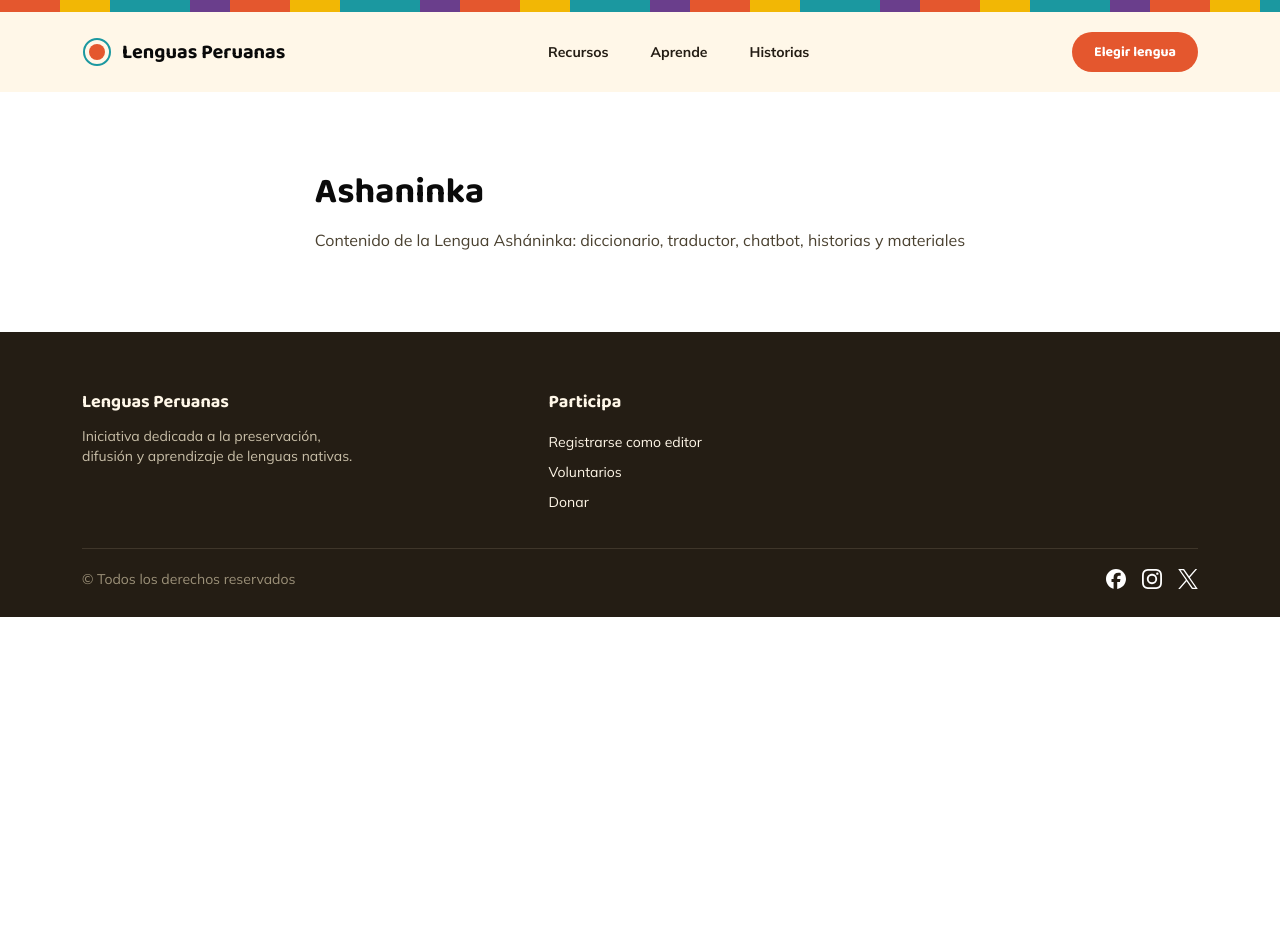
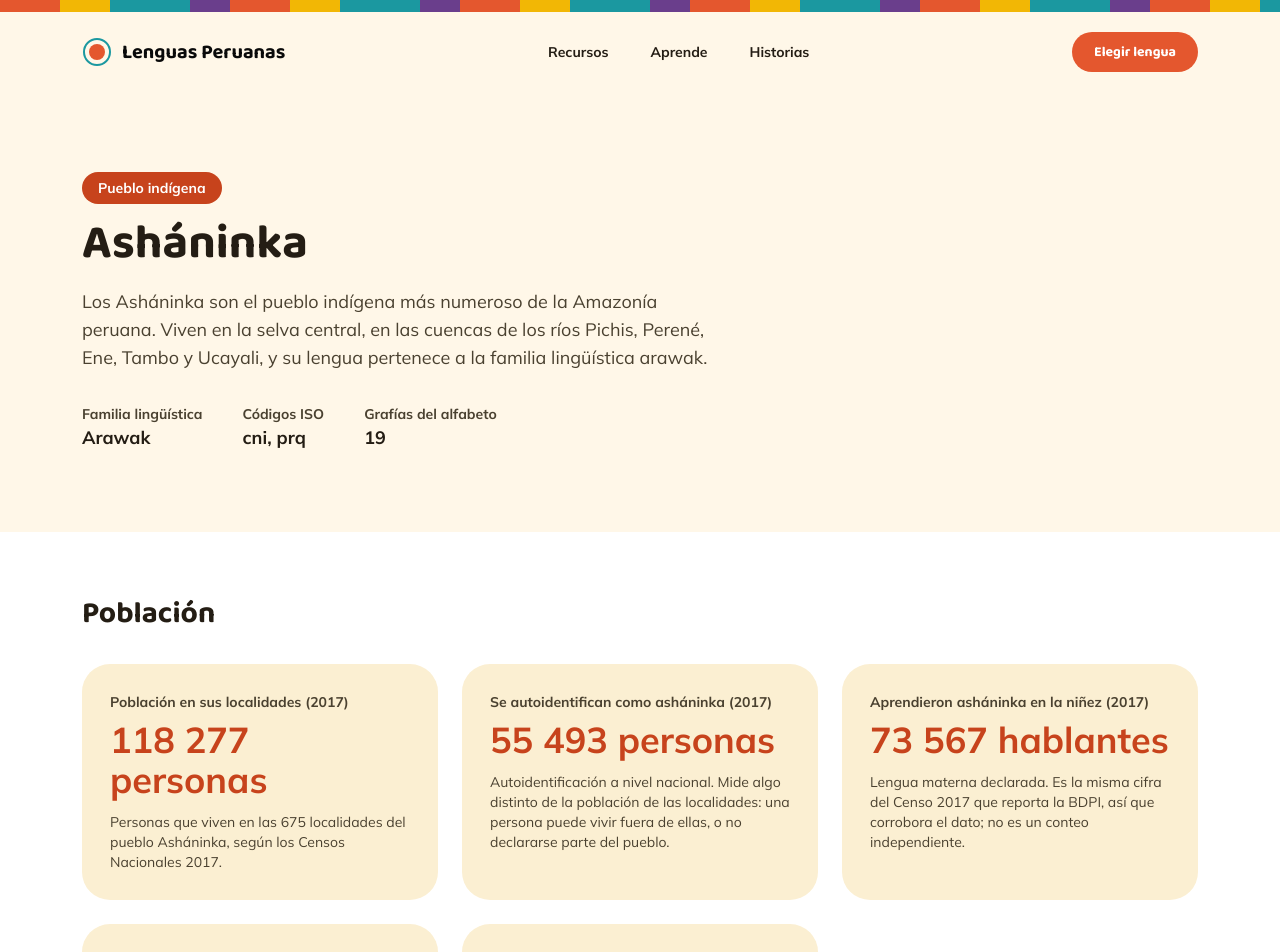
Before and after one commit to ouracademy/living-langs-peru, a Next.js app: page /ashaninka in a window 1280 px wide. Shown: the top 952 px of the page. Before the commit the page ends 800 px from the top, so only its background shows below. Built offline with nearby package versions, Linux system fonts and the light colour scheme.

Commit message:
feat: add-people hero and figure-grid component

```diff
--- a/src/app/ashaninka/page.tsx
+++ b/src/app/ashaninka/page.tsx
@@ -1,11 +1,21 @@
+import type { Metadata } from "next";
+
+import { FigureGrid } from "@/components/peoples/figure-grid";
+import { PeopleHero } from "@/components/peoples/people-hero";
+import { ashaninka } from "@/lib/peoples";
+
+// Static rather than `generateMetadata`: the route has no params, so there is
+// nothing to await and nothing to compute per request.
+export const metadata: Metadata = {
+  title: "Pueblo Asháninka",
+  description: ashaninka.summary.text,
+};
+
 export default function AshaninkaPage() {
   return (
-    <main className="mx-auto max-w-[1180px] px-8 py-20">
-      <h1 className="text-4xl font-bold">Ashaninka</h1>
-      <p className="mt-4 text-[#4A4130]">
-        Contenido de la Lengua Asháninka: diccionario, traductor, chatbot,
-        historias y materiales
-      </p>
+    <main className="flex flex-1 flex-col">
+      <PeopleHero people={ashaninka} />
+      <FigureGrid figures={ashaninka.figures} />
     </main>
   );
 }
--- /dev/null
+++ b/src/components/peoples/figure-grid.tsx
@@ -0,0 +1,43 @@
+import { formatFigure } from "@/lib/peoples/format";
+import type { Figure } from "@/lib/peoples";
+
+type FigureGridProps = {
+  figures: Figure[];
+};
+
+/**
+ * The 2017 census yields three different counts of the Asháninka people, and
+ * the page shows all three with their own label and note. Collapsing them into
+ * a single "population" number would be factually wrong. See spec §5.3.
+ */
+export function FigureGrid({ figures }: FigureGridProps) {
+  return (
+    <section
+      id="poblacion"
+      aria-labelledby="poblacion-title"
+      className="scroll-mt-24 bg-white"
+    >
+      <div className="mx-auto max-w-[1180px] px-8 py-16">
+        <h2 id="poblacion-title" className="text-3xl font-bold text-[#241D14]">
+          Población
+        </h2>
+        <dl className="mt-8 grid grid-cols-1 gap-6 sm:grid-cols-2 lg:grid-cols-3">
+          {figures.map((figure) => (
+            <div key={figure.id} className="rounded-[28px] bg-[#FBEFD2] p-7">
+              <dt className="text-sm font-bold text-[#4A4130]">
+                {figure.label}
+                {figure.year ? ` (${figure.year})` : null}
+              </dt>
+              <dd className="mt-2 text-4xl font-bold text-[#C7431C]">
+                {formatFigure(figure)}
+              </dd>
+              {figure.note ? (
+                <p className="mt-3 text-sm text-[#4A4130]">{figure.note}</p>
+              ) : null}
+            </div>
+          ))}
+        </dl>
+      </div>
+    </section>
+  );
+}
--- /dev/null
+++ b/src/components/peoples/people-hero.tsx
@@ -0,0 +1,49 @@
+import type { People } from "@/lib/peoples";
+
+type PeopleHeroProps = {
+  people: People;
+};
+
+export function PeopleHero({ people }: PeopleHeroProps) {
+  const { language } = people;
+
+  return (
+    <section className="bg-[#FFF7E8]">
+      <div className="mx-auto max-w-[1180px] px-8 py-16 md:py-20">
+        <span className="mb-4 inline-flex items-center gap-2 rounded-full bg-[#C7431C] px-4 py-1.5 text-sm font-bold text-white">
+          Pueblo indígena
+        </span>
+        <h1 className="text-4xl font-bold text-[#241D14] md:text-5xl">
+          {people.name}
+        </h1>
+        <p className="mt-5 max-w-[60ch] text-lg text-[#4A4130]">
+          {people.summary.text}
+        </p>
+        <dl className="mt-8 flex flex-wrap gap-x-10 gap-y-4">
+          <div>
+            <dt className="text-sm font-bold text-[#4A4130]">
+              Familia lingüística
+            </dt>
+            <dd className="text-lg font-bold text-[#241D14]">
+              {language.family}
+            </dd>
+          </div>
+          <div>
+            <dt className="text-sm font-bold text-[#4A4130]">Códigos ISO</dt>
+            <dd className="text-lg font-bold text-[#241D14]">
+              {language.isoCodes.join(", ")}
+            </dd>
+          </div>
+          <div>
+            <dt className="text-sm font-bold text-[#4A4130]">
+              Grafías del alfabeto
+            </dt>
+            <dd className="text-lg font-bold text-[#241D14]">
+              {language.letters}
+            </dd>
+          </div>
+        </dl>
+      </div>
+    </section>
+  );
+}
```
Also changed, not shown: 1 other file (tests, documents, lock files or other folders).
